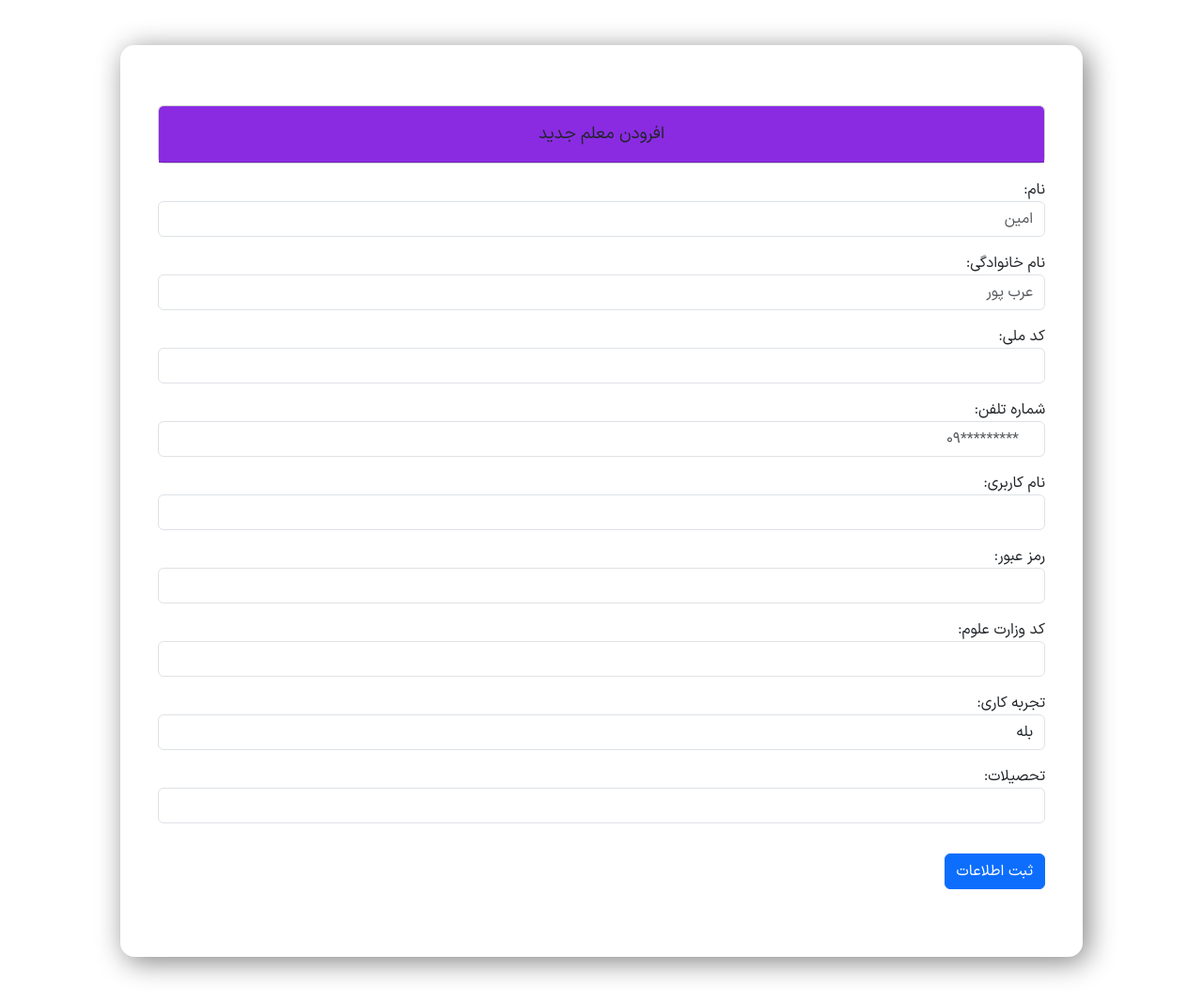
After one commit to MohammadAminar/Python_internship, a Django app: page /addTeacher in a window 1280 px wide. The commit adds this page. Shown: the whole page at 94% size. Run offline with Django 5.2, Linux system fonts and the light colour scheme.

Commit message:
Update files and change directory

```diff
--- /dev/null
+++ b/School/User/templates/User/Teacher/add_teacher.html
@@ -0,0 +1,33 @@
+{% load static %}
+<html lang="fa" dir="rtl">
+<head>
+    <meta charset="UTF-8">
+    <title>{% block page_Title %}افرودن معلم جدید{% endblock %}</title>
+    {% include 'User/links.html' %}
+    <link rel="stylesheet" href="{% static 'css/style.css' %}">
+</head>
+<body>
+<div class="container my-5">
+    <div class="tab-content py-3 mt-2">
+        <div class="tab-pane active">
+            <div class="card">
+                <div class="card-header d-inline-flex justify-content-center" style="background-color: blueviolet;">
+                    <p class="d-inline my-2" style="font-size: 18px;">{% block form_Title %}افرودن معلم جدید{% endblock %}</p>
+                </div>
+            </div>
+            <form action="Save_Teacher" id="formEdit" method="post">
+                {% csrf_token %}
+                {% for item in teacher %}
+                <div class="mb-3 mt-3">
+                    {{ item.label_tag }}
+                    {{ item }}
+                    <div class="invalid-feedback">{{ field.errors }}</div>
+                </div>
+                {% endfor %}
+                <button type="submit" class="btn btn-primary">ثبت اطلاعات</button>
+            </form>
+        </div>
+    </div>
+</div>
+</body>
+</html>
--- a/School/User/templates/User/Teacher/teacher.html
+++ b/School/User/templates/User/Teacher/teacher.html
@@ -25,7 +25,9 @@
 {% endblock %}
 
 {% block add_Button %}
-افزودن معلم جدید
+<a class="btn btn-primary mx-1" href="/addTeacher">
+    افزودن معلم جدید
+</a>
 {% endblock %}
 
 {% block body_Content %}
--- a/School/User/templates/User/base.html
+++ b/School/User/templates/User/base.html
@@ -16,7 +16,7 @@
                 <div class="card">
                     <div class="card-header d-inline-flex justify-content-between">
                         <p class="d-inline my-2" style="font-size: 18px">{% block form_Title %}{% endblock %}</p>
-                        <a class="btn btn-primary mx-1" data-bs-toggle="modal" data-bs-target="#addModal">{% block add_Button %}{% endblock %}</a>
+                        {% block add_Button %}{% endblock %}
                     </div>
                     {% block body_Content %}{% endblock %}
                 </div>
```
Also changed, not shown: School/User/templates/User/Teacher/edit_teacher.html (added), School/db.sqlite3.
